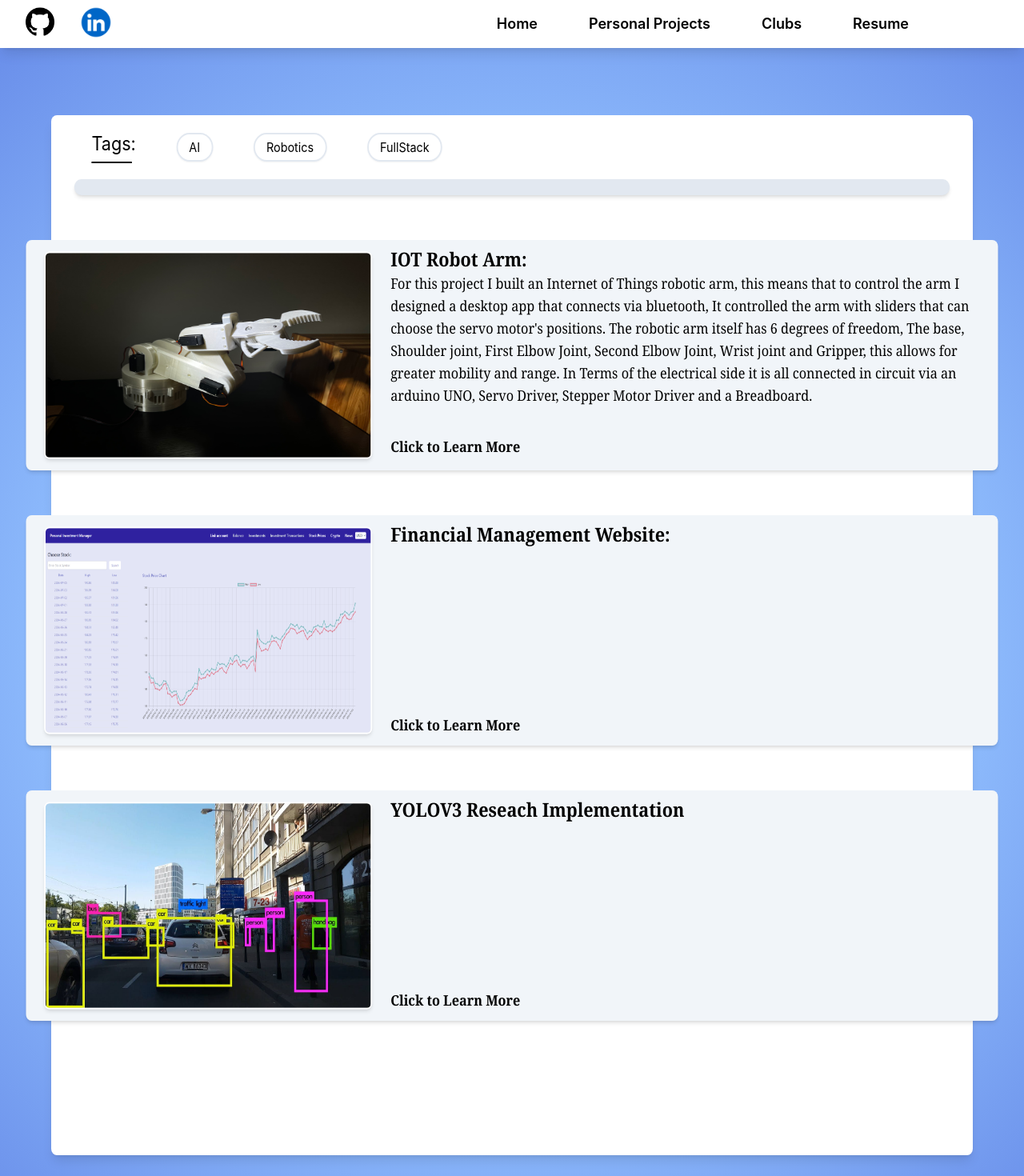
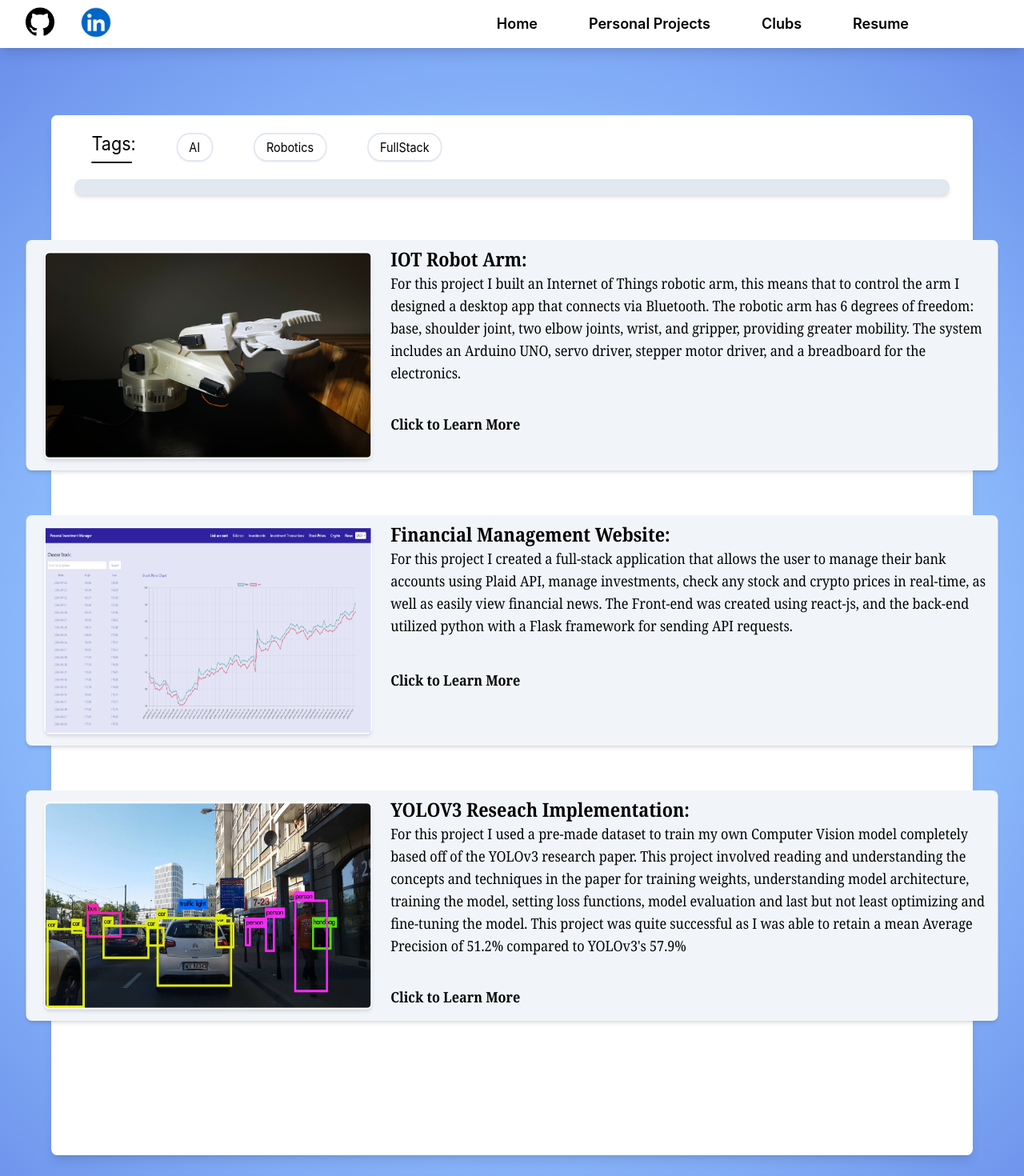
Before and after one commit to Bryanh002/Personal-Website, a React (Create React App) app: page /projects in a window 1280 px wide. Shown: the top 1470 px of the page at 80% size. Built offline with nearby package versions, Linux system fonts and the light colour scheme.

Commit message:
Updates
Fixed mobile on club and project page

```diff
--- a/src/Pages/Home.js
+++ b/src/Pages/Home.js
@@ -121,7 +121,7 @@ function HomePage() {
                 <h1 className="absolute inset-0 flex items-center justify-center text-4xl font-bold text-white bg-black bg-opacity-50">My Timeline</h1>
               </div>
               <div id="banner" className="relative h-6 shadow-xl z-30"></div>
-              <div className="pt-20">
+              <div className="pt-10">
               <Timeline />
               </div>
             </div>
@@ -129,7 +129,7 @@ function HomePage() {
           <div className="bg-slate-200 h-96">
             <div>
             <div className="text-3xl p-2 pt-12 group border w-full flex justify-center" style={{ clipPath: 'inset(0 0 0 0 )' }}>
-                <div className="[grid-area:1/1] flex items-center justify-center mt-20 sm:mt-0 h-20 w-full transition ease-in-out duration-1000 hover:translate-y-10"><DownArrow /></div>
+                <div className="[grid-area:1/1] flex items-center justify-center pb-20 sm:mb-0  h-20 w-full transition ease-in-out duration-1000 hover:translate-y-10"><DownArrow /></div>
             </div>
             <div className="flex justify-center w-full">
                 <ButtonLink to='/projects' className="text-xl font-semibold bg-blue-300 rounded-lg mt-2 sm:mt-2 px-4 py-4 shadow-md hover:scale-105 ease-in-out duration-300 hover:shadow-lg">My Projects!</ButtonLink>
--- a/src/Pages/Projects.js
+++ b/src/Pages/Projects.js
@@ -27,8 +27,8 @@ function ProjectPage() {
 
     const handleAiTagClick = () => {
 
+        setIsAiActive(!isAiActive);
 
-        setIsAiActive(!isAiActive);
     }
 
     const handleARoboticsTagClick = () => {
@@ -59,7 +59,7 @@ function ProjectPage() {
 
     return(
 
-        <div id="projects" className="h-[1700px] sm:h-[1600px]">
+        <div id="projects" className="h-[2000px] sm:h-[1600px]">
 
 
             <div className="fixed top-0 w-full bg-white shadow-lg z-20 p-4 flex justify-between items-center">
@@ -99,7 +99,7 @@ function ProjectPage() {
 
 
             <div className="pt-36">
-                <div className="bg-white h-[1400px] sm:h-[1300px] w-full scale-x-90 rounded-lg shadow-lg">
+                <div className="bg-white h-[1700px] sm:h-[1300px] w-full scale-x-90 rounded-lg shadow-lg">
                     <div className="h-20 w-full flex justify-left items-center">
                         <p className="pl-6 sm:pl-14 pb-2 text-2xl relative">
                         Tags:
@@ -115,32 +115,44 @@ function ProjectPage() {
                     {/*Project Cards*/}
 
                     <div className="h-full w-full">
-                        <div className="flex justify-center">
-                            <div id="robotic-arm" className="bg-slate-100 mt-14 sm:h-72 sm:w-[1350px] w-[320px] h-[350px] rounded-lg shadow-md flex hover:shadow-xl ease-in-out duration-300">
-                                <div className="w-[510px] h-72 sm:h-full scale-75 scale-y-50 sm:scale-90 shadow-md rounded-lg overflow-hidden border-white border-2 border-solid"><img src={Roboticarm} className='w-full h-full'></img></div>
-                                <div className="w-[850px] mt-2 font-bold font-serif text-2xl hidden sm:block">IOT Robot Arm:
-                                <p className="font-normal text-lg">For this project I built an Internet of Things robotic arm, this means that to control the arm I designed a desktop app that connects via bluetooth, It controlled the arm with sliders that can choose the servo motor's positions. The robotic arm itself has 6 degrees of freedom, The base, Shoulder joint, First Elbow Joint, Second Elbow Joint, Wrist joint and Gripper, this allows for greater mobility and range. In Terms of the electrical side it is all connected in circuit via an arduino UNO, Servo Driver, Stepper Motor Driver and a Breadboard. </p>
-                                <button className="mt-9 text-lg" onClick={handleRobotButtonClick}>Click to Learn More</button>
+                        <div className={`flex justify-center ${isFActive ? 'hidden' : 'visible'} ${isAiActive ? 'hidden' : 'visible'}`}>
+                                <div id="robotic-arm" className="bg-slate-100 mt-14 sm:h-72 sm:w-[1350px] w-[320px] h-[450px] rounded-lg shadow-md flex flex-col sm:flex-row hover:shadow-xl ease-in-out duration-300">
+                                    <div className="w-full sm:w-[510px] h-56 sm:h-full scale-75 scale-y-75 sm:scale-y-90 sm:scale-90 shadow-md rounded-lg overflow-hidden border-white border-2 border-solid">
+                                        <img src={Roboticarm} className="w-full h-56 sm:h-full"></img>
+                                    </div>
+                                    <div className="w-full sm:w-[850px] sm:mt-2 font-bold font-serif text-lg sm:text-2xl sm:text-left text-center">
+                                        <p>IOT Robot Arm:</p>
+                                        <p className="font-normal text-sm sm:hidden">I built a robotic arm with 6 Degrees of freedom and controlled it with a bluetooth app!</p>
+                                        <p className="font-normal text-lg hidden sm:block">
+                                            For this project I built an Internet of Things robotic arm, this means that to control the arm I designed a desktop app that connects via Bluetooth. The robotic arm has 6 degrees of freedom: base, shoulder joint, two elbow joints, wrist, and gripper, providing greater mobility. The system includes an Arduino UNO, servo driver, stepper motor driver, and a breadboard for the electronics.
+                                        </p>
+                                        <button className="mt-9 text-lg" onClick={handleRobotButtonClick}>Click to Learn More</button>
+                                    </div>
+                                </div>
+                        </div>
+
+                        <div className={`flex justify-center ${isRActive ? 'hidden' : 'visible' } ${isAiActive ? 'hidden' : 'visible' }`}>
+                            <div id="Financial Website" className="bg-slate-100 mt-14 sm:h-72 sm:w-[1350px] w-[320px] h-[450px] rounded-lg shadow-md flex flex-col sm:flex-row hover:shadow-xl ease-in-out duration-300">
+                                <div className="w-full sm:w-[510px] h-56 sm:h-full scale-75 scale-y-75 sm:scale-y-90 sm:scale-90 shadow-md rounded-lg border-white border-2 border-solid">
+                                    <img src={project2} className='w-full h-56 sm:h-full'></img>
+                                </div>
+                                <div className="w-full sm:w-[850px] sm:mt-2 mb-16 sm:mb-0 font-bold font-serif text-lg sm:text-2xl sm:text-left text-center">Financial Management Website:
+                                    <p className="font-normal text-sm sm:hidden">I created a full-stack application for managing funds, investments, checking crypto and stock prices and also financial news articles. This was done with the use of a python backend utilizing multiple API's</p>
+                                    <p className="font-normal text-lg hidden sm:block">For this project I created a full-stack application that allows the user to manage their bank accounts using Plaid API, manage investments, check any stock and crypto prices in real-time, as well as easily view financial news. The Front-end was created using react-js, and the back-end utilized python with a Flask framework for sending API requests.</p>
+                                    <button className="mt-10 text-lg" onClick={handleRobotButtonClick}>Click to Learn More</button>
                                 </div>
                             </div>
                         </div>
 
-                        <div className="flex justify-center">
-                            <div id="Financial Website" className="bg-slate-100 mt-14 sm:h-72 sm:w-[1350px] w-[320px] h-[350px] rounded-lg shadow-md flex hover:shadow-xl ease-in-out duration-300">
-                                <div className="w-[510px] h-72 sm:h-full scale-75 scale-y-50 sm:scale-90 shadow-md rounded-lg overflow-hidden border-white border-2 border-solid"><img src={project2} className='w-full h-full'></img></div>
-                                <div className="w-[850px] mt-2 font-bold font-serif text-2xl hidden sm:block">Financial Management Website:
-                                <p className="font-normal text-lg"></p>
-                                <button className="mt-52 text-lg" onClick={handleRobotButtonClick}>Click to Learn More</button>
+                        <div className={`flex justify-center ${isFActive ? 'hidden' : 'visible' } ${isRActive ? 'hidden' : 'visible' }`}>
+                            <div id="Ai-project" className="bg-slate-100 mt-14 sm:h-72 sm:w-[1350px] w-[320px] h-[450px] rounded-lg shadow-md flex flex-col sm:flex-row hover:shadow-xl ease-in-out duration-300">
+                                <div className="w-full sm:w-[510px] h-56 sm:h-full scale-75 scale-y-75 sm:scale-y-90 sm:scale-90 shadow-md rounded-lg overflow-hidden border-white border-2 border-solid">
+                                    <img src={project3} className='w-full h-full'></img>
                                 </div>
-                            </div>
-                        </div>
-
-                        <div className="flex justify-center">
-                            <div id="robotic-arm" className="bg-slate-100 mt-14 sm:h-72 sm:w-[1350px] w-[320px] h-[350px] rounded-lg shadow-md flex hover:shadow-xl ease-in-out duration-300">
-                                <div className="w-[510px] h-72 sm:h-full scale-75 scale-y-50 sm:scale-90 shadow-md rounded-lg overflow-hidden border-white border-2 border-solid"><img src={project3} className='w-full h-full'></img></div>
-                                <div className="w-[850px] mt-2 font-bold font-serif text-2xl hidden sm:block">YOLOV3 Reseach Implementation
-                                <p className="font-normal text-lg"></p>
-                                <button className="mt-52 text-lg" onClick={handleRobotButtonClick} >Click to Learn More</button>
+                                <div className="w-full sm:w-[850px] mt-2 font-bold font-serif text-lg sm:text-2xl text-center sm:text-left">YOLOV3 Reseach Implementation:
+                                <p className="font-normal text-sm sm:hidden">I trained and fine-tuned a computer vision model based off of the YOLOv3 research paper, this involved understanding the concepts of the paper and applying them. I  managed to retain a mean average precision of 51.2% compared to YOLOv3's 57.9%</p>
+                                <p className="font-normal text-lg hidden sm:block">For this project I used a pre-made dataset to train my own Computer Vision model completely based off of the YOLOv3 research paper. This project involved reading and understanding the concepts and techniques in the paper for training weights, understanding model architecture, training the model, setting loss functions, model evaluation and last but not least optimizing and fine-tuning the model. This project was quite successful as I was able to retain a mean Average Precision of 51.2% compared to YOLOv3's 57.9% </p>
+                                <button className="mt-4 pb-10 sm:mt-9 text-lg" onClick={handleRobotButtonClick} >Click to Learn More</button>
                                 </div>
                             </div>
                         </div>
```
Also changed, not shown: src/Pages/Clubs.js (+11 -11 lines).
